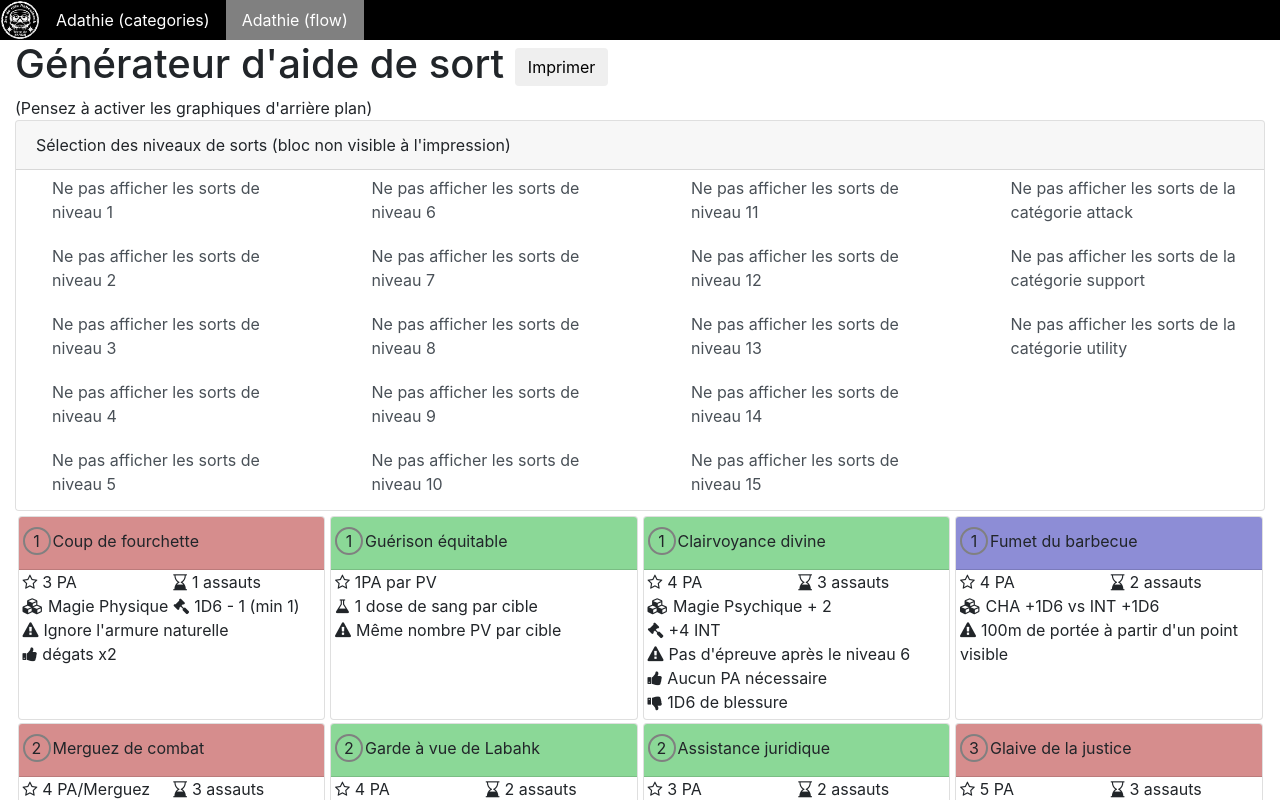
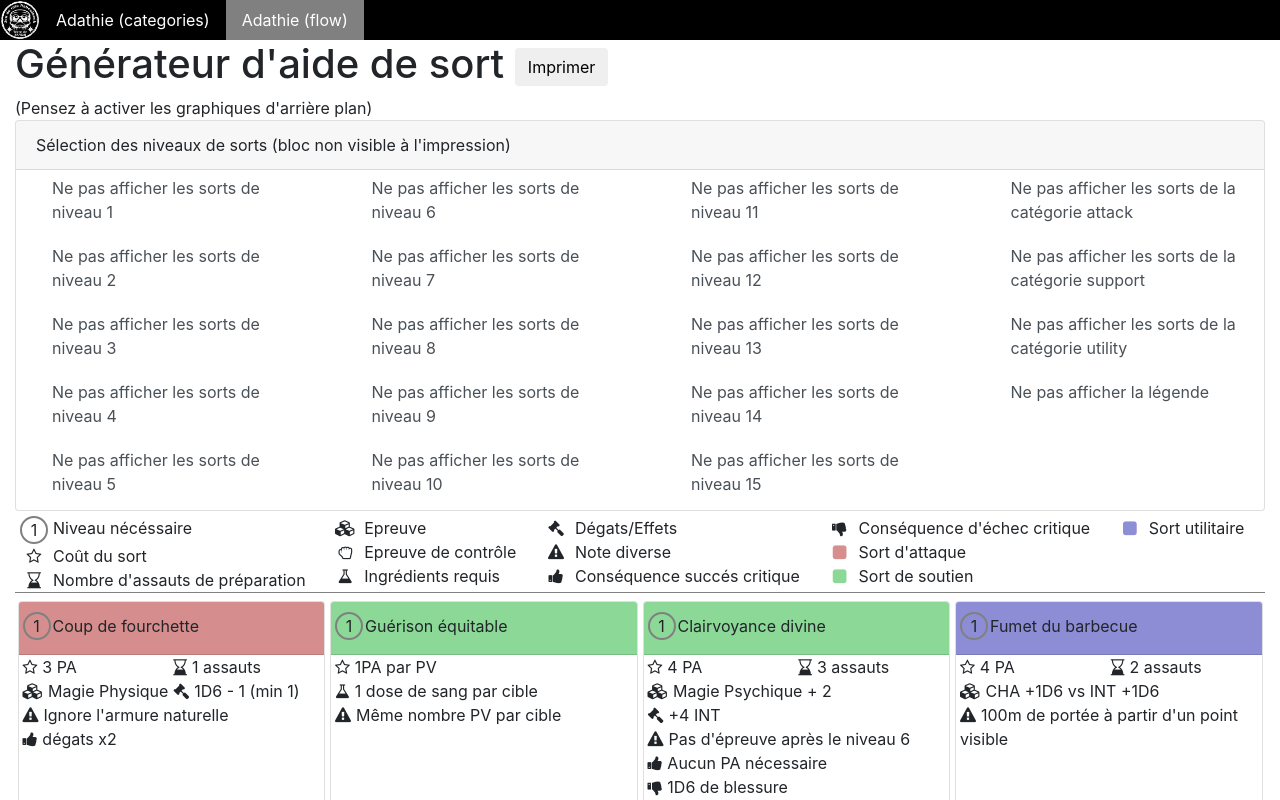
Before and after one commit to JeanDaniel-Fischer/antiseche-naheulbeuk, an Angular app in the folder sort/: page /adathie-flow in a window 1280 px wide. Shown: the top 800 px of the page. Built offline with nearby package versions, Linux system fonts and the light colour scheme.

Commit message:
Add caption.

```diff
--- a/sort/src/_variables.scss
+++ b/sort/src/_variables.scss
@@ -1 +1,4 @@
 $fa-font-path : '../node_modules/font-awesome/fonts';
+$attack: rgba(173, 29, 29, 0.5);
+$support: rgba(24, 177, 48, 0.5);
+$utility: rgba(29, 29, 173, 0.5);
--- /dev/null
+++ b/sort/src/app/sort/caption/caption.component.html
@@ -0,0 +1,15 @@
+<ul class="caption">
+  <li class="level"><p class="level-badge">1</p><span class="level-caption">Niveau nécéssaire</span></li>
+  <li><i class="fa fa-star-o" aria-hidden="true"></i>Coût du sort</li>
+  <li><i class="fa fa-hourglass-end" aria-hidden="true"></i>Nombre d'assauts de préparation</li>
+  <li><i class="fa fa-cubes" aria-hidden="true"></i>Epreuve</li>
+  <li><i class="fa fa-hand-rock-o" aria-hidden="true"></i>Epreuve de contrôle</li>
+  <li><i class="fa fa-flask" aria-hidden="true"></i>Ingrédients requis</li>
+  <li><i class="fa fa-gavel" aria-hidden="true"></i>Dégats/Effets</li>
+  <li><i class="fa fa-exclamation-triangle" aria-hidden="true"></i>Note diverse</li>
+  <li><i class="fa fa-thumbs-up" aria-hidden="true"></i>Conséquence succés critique</li>
+  <li><i class="fa fa-thumbs-down" aria-hidden="true"></i>Conséquence d'échec critique</li>
+  <li *ngIf="color"><i class="fa fa-square attack" aria-hidden="true"></i>Sort d'attaque</li>
+  <li *ngIf="color"><i class="fa fa-square support" aria-hidden="true"></i>Sort de soutien</li>
+  <li *ngIf="color"><i class="fa fa-square utility" aria-hidden="true"></i>Sort utilitaire</li>
+</ul>
--- /dev/null
+++ b/sort/src/app/sort/caption/caption.component.scss
@@ -0,0 +1,50 @@
+@import '../../../variables';
+
+.caption {
+    display: flex;
+    flex-wrap: wrap;
+    border-bottom: gray solid 1px;
+    margin-left: 0;
+    padding-left: 0;
+    margin-top: 0.1rem;
+    margin-bottom: 0.5rem;
+
+    flex-direction: column;
+    max-height: 6rem;
+
+    li {
+        list-style: none;
+        margin: 0 5px;
+
+        i {
+            width: 28px;
+            margin-right: 5px;
+            text-align: center;
+        }
+
+        .attack {
+            color: $attack;
+        }
+        .support {
+            color: $support;
+        }
+        .utility {
+            color: $utility;
+        }
+    }
+
+    .level {
+        display: flex;
+        .level-badge {
+            width: 28px;
+            border: gray solid 2px;
+            border-radius: 28px;
+            text-align: center;
+            top: 10px;
+            margin-bottom: 0;
+        }
+        .level-caption {
+            padding-left: 5px;
+        }
+    }
+}
--- /dev/null
+++ b/sort/src/app/sort/caption/caption.component.ts
@@ -0,0 +1,16 @@
+import { Component, OnInit, Input } from '@angular/core';
+
+@Component({
+  selector: 'app-caption',
+  templateUrl: './caption.component.html',
+  styleUrls: ['./caption.component.scss']
+})
+export class CaptionComponent implements OnInit {
+
+  @Input() color: boolean;
+  constructor() { }
+
+  ngOnInit() {
+  }
+
+}
--- a/sort/src/app/sort/sheet-flow/sheet-flow.component.html
+++ b/sort/src/app/sort/sheet-flow/sheet-flow.component.html
@@ -46,12 +46,22 @@
               <span class="custom-control-description">Ne pas afficher les sorts de la catégorie {{cat.replace('no-', '')}}</span>
             </label>
           </div>
+          <div class="form-control no-border">
+            <label class="custom-control custom-checkbox">
+              <input type="checkbox" name="cast" [(ngModel)]="caption" class="custom-control-input">
+              <span class="custom-control-indicator"></span>
+              <span class="custom-control-description">Ne pas afficher la légende</span>
+            </label>
+          </div>
         </form>
       </div>
     </div>
   </div>
 </div>
 
+<app-caption [ngClass]="{ 'no-caption': caption }" [color]="true">
+</app-caption>
+
 <div [ngClass]="noDisplayCast" class="flow">
   <app-cast *ngFor="let spell of spells" [spell]="spell" class="{{spell.category}}"></app-cast>
 </div>
--- a/sort/src/app/sort/sheet-flow/sheet-flow.component.scss
+++ b/sort/src/app/sort/sheet-flow/sheet-flow.component.scss
@@ -1,3 +1,5 @@
+@import '../../../variables';
+
 .filters {
     margin-bottom: 5px;
     .form-control.no-border {
@@ -17,13 +19,13 @@
             height: 100%;
         }
         .card.attack .card-header {
-            background-color: rgba(173, 29, 29, 0.5);
+            background-color: $attack;
         }
         .card.support .card-header {
-            background-color: rgba(24, 177, 48, 0.5);
+            background-color: $support;
         }
         .card.utility .card-header {
-            background-color: rgba(29, 29, 173, 0.5);
+            background-color: $utility;
         }
     }
 }
--- a/sort/src/app/sort/sheet-flow/sheet-flow.component.ts
+++ b/sort/src/app/sort/sheet-flow/sheet-flow.component.ts
@@ -27,6 +27,7 @@ export class SheetFlowComponent implements OnInit {
     'no-support': false,
     'no-utility': false
   };
+  public caption = false;
   public spells: any[];
   constructor(
     private adathieService: AdathieService
--- a/sort/src/app/sort/sheet/sheet.component.html
+++ b/sort/src/app/sort/sheet/sheet.component.html
@@ -4,7 +4,7 @@
   </div>
   <div class="card-block">
     <div class="row">
-      <div class="col-md-4">
+      <div class="col-md-3">
         <form ngForm>
           <div class="form-control no-border" *ngFor="let cast of ['no-cast-1', 'no-cast-2', 'no-cast-3', 'no-cast-4', 'no-cast-5']">
             <label class="custom-control custom-checkbox">
@@ -15,7 +15,7 @@
           </div>
         </form>
       </div>
-      <div class="col-md-4">
+      <div class="col-md-3">
         <form ngForm>
           <div class="form-control no-border" *ngFor="let cast of ['no-cast-6', 'no-cast-7', 'no-cast-8', 'no-cast-9', 'no-cast-10']">
             <label class="custom-control custom-checkbox">
@@ -26,7 +26,7 @@
           </div>
         </form>
       </div>
-      <div class="col-md-4">
+      <div class="col-md-3">
         <form ngForm>
           <div class="form-control no-border" *ngFor="let cast of ['no-cast-11', 'no-cast-12', 'no-cast-13', 'no-cast-14', 'no-cast-15']">
             <label class="custom-control custom-checkbox">
@@ -37,9 +37,23 @@
           </div>
         </form>
       </div>
+      <div class="col-md-3">
+        <form ngForm>
+          <div class="form-control no-border">
+            <label class="custom-control custom-checkbox">
+              <input type="checkbox" name="cast" [(ngModel)]="caption" class="custom-control-input">
+              <span class="custom-control-indicator"></span>
+              <span class="custom-control-description">Ne pas afficher la légende</span>
+            </label>
+          </div>
+        </form>
+      </div>
     </div>
   </div>
 </div>
+
+<app-caption [ngClass]="{ 'no-caption': caption }" [color]="false">
+</app-caption>
 
 <div [ngClass]="noDisplayCast">
   <div class="row">
--- a/sort/src/app/sort/sheet/sheet.component.ts
+++ b/sort/src/app/sort/sheet/sheet.component.ts
@@ -24,6 +24,7 @@ export class SheetComponent implements OnInit {
     'no-cast-14': false,
     'no-cast-15': false
   };
+  public caption = false;
 
   public attackSpell: any[];
   public supportSpell: any[];
--- a/sort/src/app/sort/sort.module.ts
+++ b/sort/src/app/sort/sort.module.ts
@@ -5,6 +5,7 @@ import { FormsModule } from '@angular/forms';
 import { CastComponent } from './cast/cast.component';
 import { AdathieService } from './adathie.service';
 import { SheetFlowComponent } from './sheet-flow/sheet-flow.component';
+import { CaptionComponent } from './caption/caption.component';
 
 @NgModule({
   imports: [
@@ -13,6 +14,6 @@ import { SheetFlowComponent } from './sheet-flow/sheet-flow.component';
   ],
   providers: [AdathieService],
   exports: [SheetComponent, SheetFlowComponent],
-  declarations: [SheetComponent, CastComponent, SheetFlowComponent]
+  declarations: [SheetComponent, CastComponent, SheetFlowComponent, CaptionComponent]
 })
 export class SortModule { }
--- a/sort/src/assets/print.css
+++ b/sort/src/assets/print.css
@@ -23,3 +23,7 @@ h2 {
 .card {
     page-break-inside: avoid;
 }
+.caption {
+    font-size: 0.5rem !important;
+    max-height: 3rem !important;
+}
--- a/sort/src/styles.scss
+++ b/sort/src/styles.scss
@@ -2,3 +2,7 @@
 @import 'variables';
 @import '../node_modules/bootstrap/scss/bootstrap';
 @import '../node_modules/font-awesome/scss/font-awesome';
+
+.no-caption {
+    display: none;
+}
```
